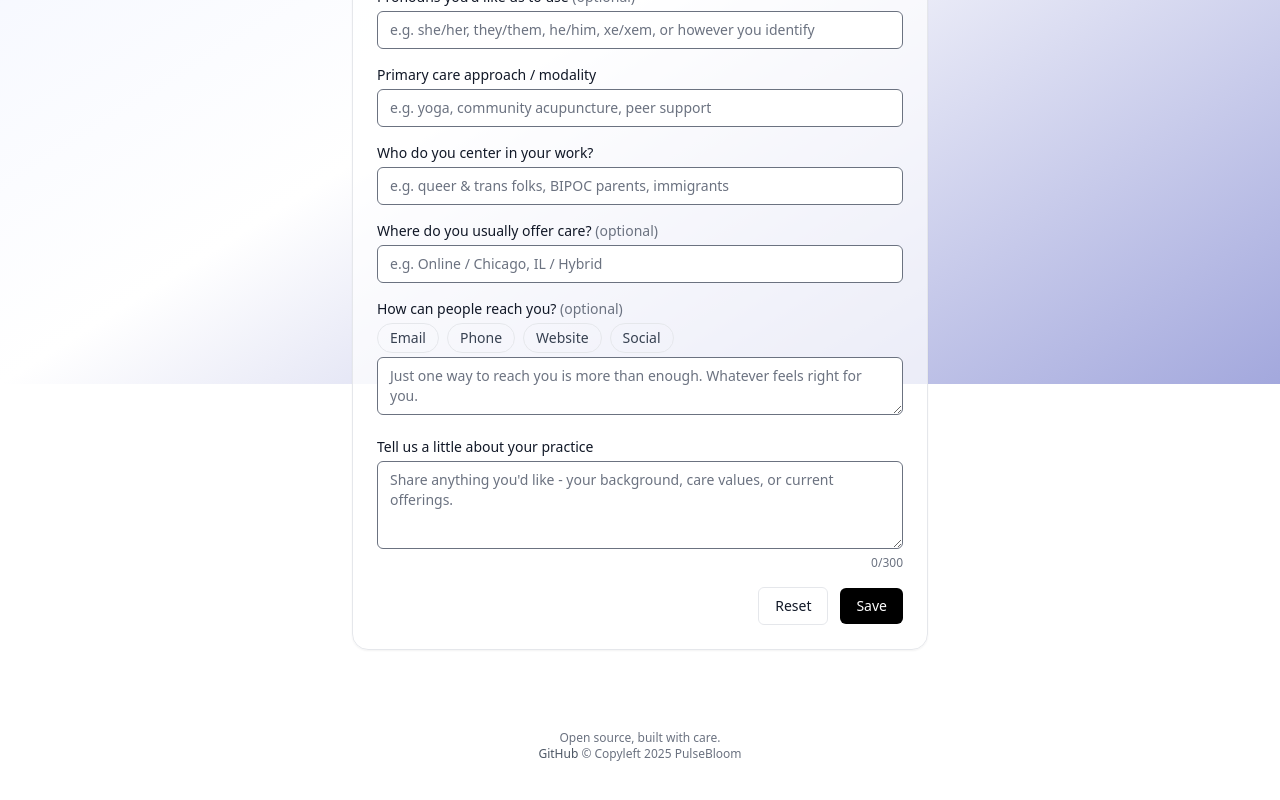
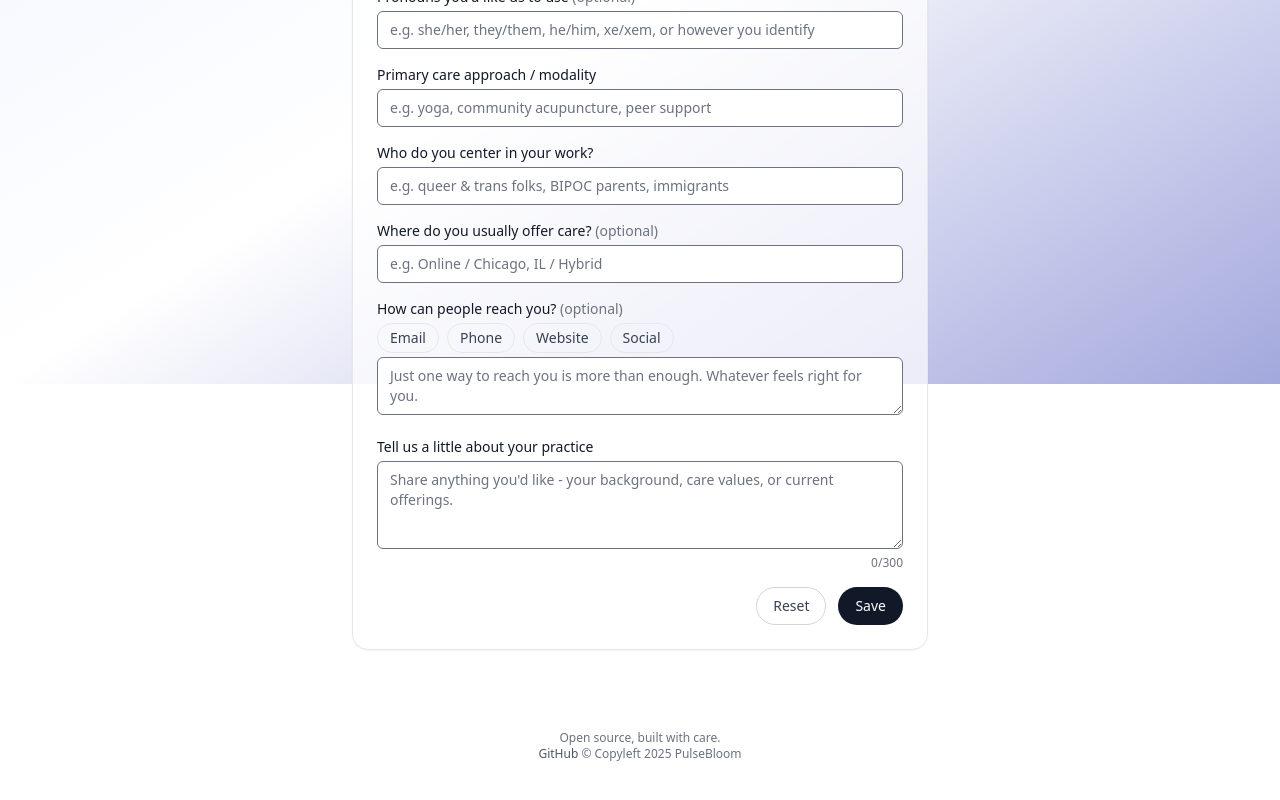
Before and after one commit to yumengcao4888/pulse-bloom, a Next.js app: page /healer in a window 1280 px wide. Shown: the part 416-1216 px from the top of the page. Built offline with nearby package versions, Linux system fonts and the light colour scheme; no server answers; a web font is replaced by a local one.

Commit message:
Optimized dard mode display. #20

```diff
--- a/components/healer/healer-form.tsx
+++ b/components/healer/healer-form.tsx
@@ -380,7 +380,7 @@ export default function HealerForm() {
       <div className="flex items-center justify-end gap-3">
         <button
           type="button"
-          className="rounded-md border px-4 py-2 text-sm"
+          className="rounded-full border border-gray-300 bg-white px-4 py-2 text-sm font-medium text-gray-700 transition-colors hover:border-gray-900 hover:text-gray-900 dark:border-[rgb(var(--dark-border))] dark:bg-[rgb(var(--dark-card))] dark:text-gray-100 dark:hover:border-white dark:hover:text-white"
           onClick={() => {
             setForm(initialForm);
             setPronounError("");
@@ -391,7 +391,7 @@ export default function HealerForm() {
         </button>
         <button
           type="submit"
-          className="rounded-md bg-black px-4 py-2 text-sm font-medium text-white"
+          className="rounded-full border border-transparent bg-gray-900 px-4 py-2 text-sm font-medium text-white transition hover:bg-gray-700 hover:border-gray-700 dark:border-[rgb(var(--dark-cta))] dark:bg-[rgb(var(--dark-cta-hover))] dark:text-white dark:ring-1 dark:ring-pulse-bloom/30 dark:hover:border-white dark:hover:bg-pulse-bloom-soft dark:hover:text-gray-900"
         >
           {t("form.save")}
         </button>
```
